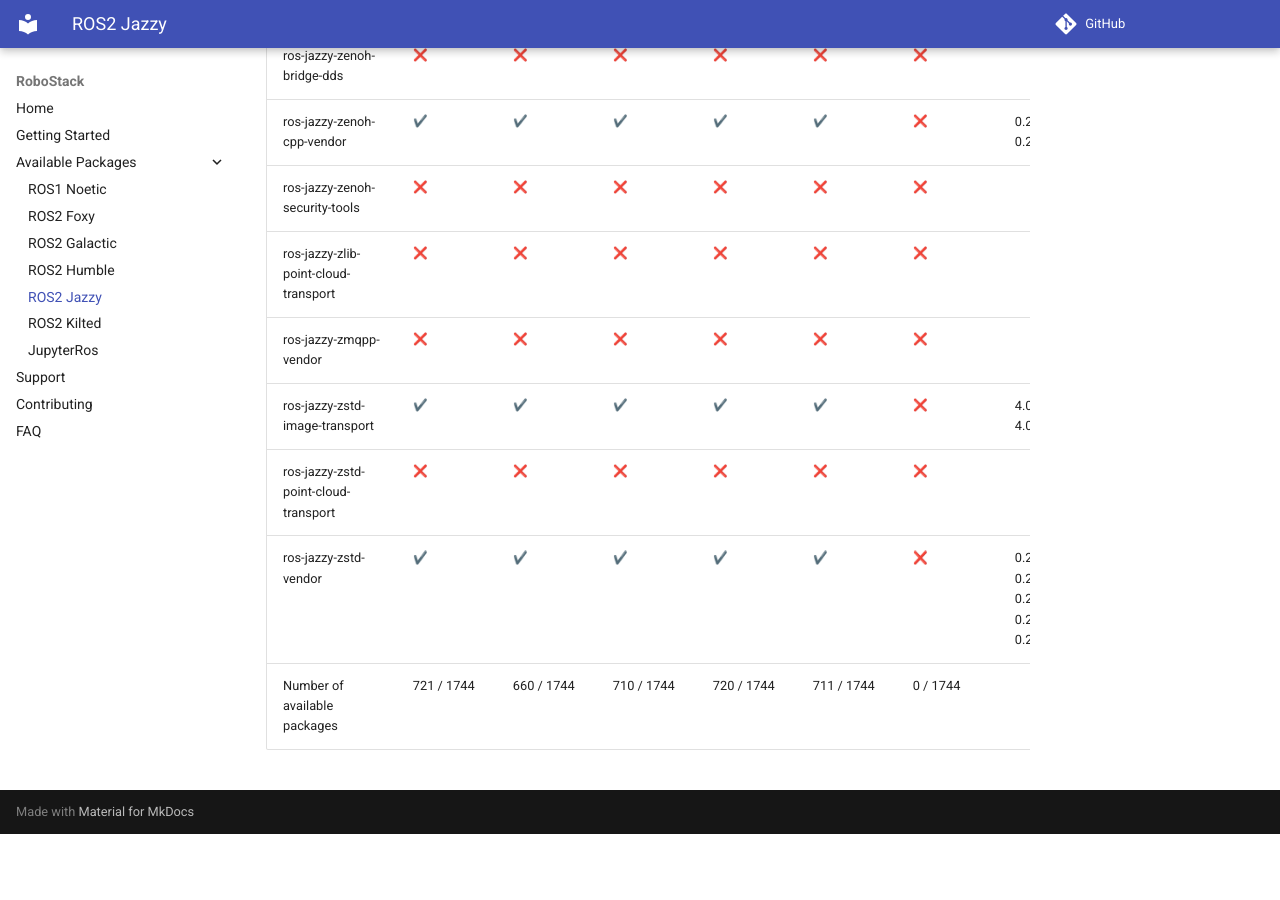
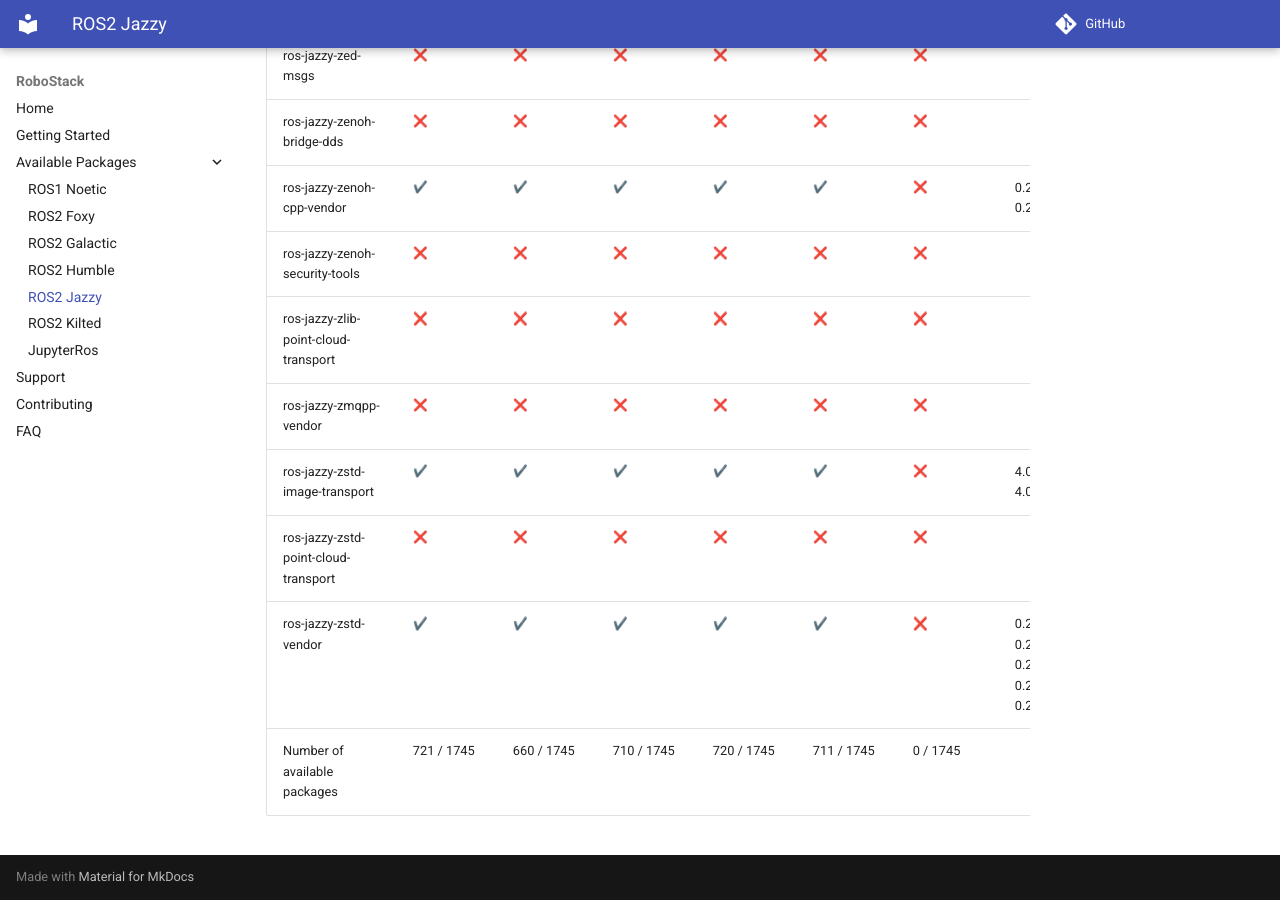
Before and after one commit to RoboStack/robostack.github.io, an MkDocs documentation site: the page built from docs/jazzy.md, in a window 1280 px wide and 900 px high, scrolled down 136888 px. Built offline with MkDocs 1.6.1 and Material for MkDocs 9.7.7, drawn with Linux system fonts in a browser that asks for light colours; emoji names are drawn with the system emoji font; comment, search, counter and statistics services are not loaded; before the commit the page ends 137722 px from its top, so only the background shows below that; some of the changed text lies outside the part shown.

Commit message:
Update tables

```diff
--- a/docs/jazzy.md
+++ b/docs/jazzy.md
@@ -1744,4 +1745,4 @@
 | ros-jazzy-zstd-image-transport | :heavy_check_mark: { data-sort='1' } | :heavy_check_mark: { data-sort='1' } | :heavy_check_mark: { data-sort='1' } | :heavy_check_mark: { data-sort='1' } | :heavy_check_mark: { data-sort='1' } | :x: { data-sort='0' } | 4.0.3, 4.0.4, 4.0.5, 4.0.6  |
 | ros-jazzy-zstd-point-cloud-transport | :x: { data-sort='0' } | :x: { data-sort='0' } | :x: { data-sort='0' } | :x: { data-sort='0' } | :x: { data-sort='0' } | :x: { data-sort='0' } |   |
 | ros-jazzy-zstd-vendor | :heavy_check_mark: { data-sort='1' } | :heavy_check_mark: { data-sort='1' } | :heavy_check_mark: { data-sort='1' } | :heavy_check_mark: { data-sort='1' } | :heavy_check_mark: { data-sort='1' } | :x: { data-sort='0' } | 0.26.3, 0.26.6, 0.26.7, 0.26.8, 0.26.9  |
-| Number of available packages |  721 / 1744 | 660 / 1744 | 710 / 1744 | 720 / 1744 | 711 / 1744 | 0 / 1744 |
+| Number of available packages |  721 / 1745 | 660 / 1745 | 710 / 1745 | 720 / 1745 | 711 / 1745 | 0 / 1745 |
```
Also changed, not shown: other parts of docs/jazzy.md (+1 -0 lines).
